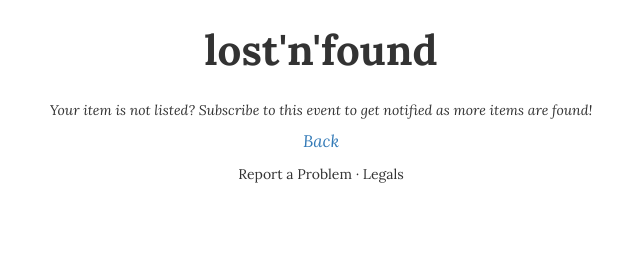
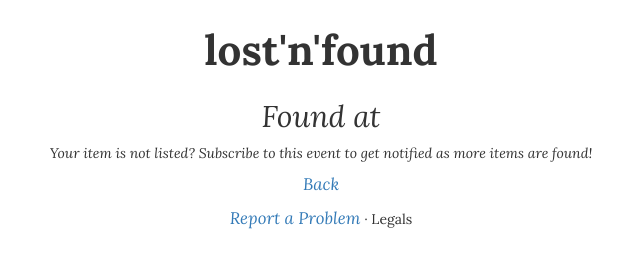
Before and after one commit to flowlo/lostnfound, a website: page items.html in a window 1280 px wide. Shown: the whole page, without its empty margins (319-959 px from the left). Drawn offline with nearby package versions, Linux system fonts and the light colour scheme.

Commit message:
Href changes, report problem email added.

```diff
--- a/items.html
+++ b/items.html
@@ -11,14 +11,14 @@
 </head>
 <body onload="renderItems()">
 <header>lost'n'found</header>
-<h2 class="text-center" id="items_header"></h2>
+<h2 class="text-center" id="items_header">Found at </h2>
 <div id="subscribe">Your item is not listed? Subscribe to this event to get notified as more items are found!</div>
 <div id="items"></div>
 <div class="text-center">
 	<a href="index.html">Back</a>
 </div>
 <footer>
-	Report a Problem &middot; Legals
+	<a href="mailto:problem@lostnfound.nope?Subject=LostnFound%20Problem">Report a Problem</a> &middot; Legals
 </footer>
 
 <div id="validation_popup" class="modal fade" role="dialog">
--- a/lostnfound.js
+++ b/lostnfound.js
@@ -51,8 +51,8 @@ function item(event, description, questions, answers, contact, date, picture) {
 
 function renderItems() {
 
-	$('#items_header')[0].textContent = window.location.hash;
 	var event = window.location.hash.substring(1);
+	$('#items_header')[0].textContent += event;
 
 	var parent = document.getElementById('items');
 	for (var i = 0; i < items.length; i++) {
@@ -118,7 +118,9 @@ function keydown(event, page){
 }
 
 function submitMain(omniValue){
-	window.location.href = 'items.html#' + omniValue;
+	if (window.location.hash == '#lost') {
+		window.location.href = 'items.html#' + omniValue;
+	}
 }
 
 function submitAnswer(){
```
Also changed, not shown: index.html (+4 -1 lines).
